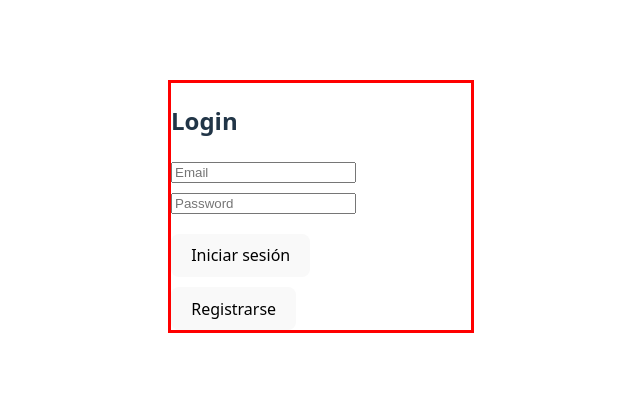
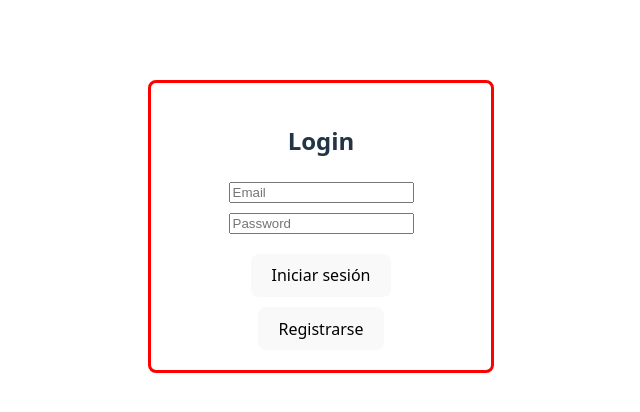
Before and after one commit to PhillipTowers/task-manager-fullstack, a React (Vite) app in the folder frontend-tareas/: page / in a window 1280 px wide. Shown: the top 412 px of the page, without its empty margins (319-959 px from the left). Built offline with nearby package versions, Linux system fonts and the light colour scheme.

Commit message:
style: ui update style aling

```diff
--- a/frontend-tareas/src/components/LoginForm.tsx
+++ b/frontend-tareas/src/components/LoginForm.tsx
@@ -49,7 +49,7 @@ export const LoginForm = ({onSwitchToRegister,onLoginSuccess}: LoginFormProps) =
   };
 
   return (
-    <form onSubmit={handleSubmit} style={{width: "300px", margin: "80px auto", border: "3px solid red"}}>
+    <form onSubmit={handleSubmit} style={{width: "300px", margin: "80px auto",padding: 20, border: "3px solid red", borderRadius: "8px",textAlign: "center"}}>
 
       <h2>Login</h2>
 
```
